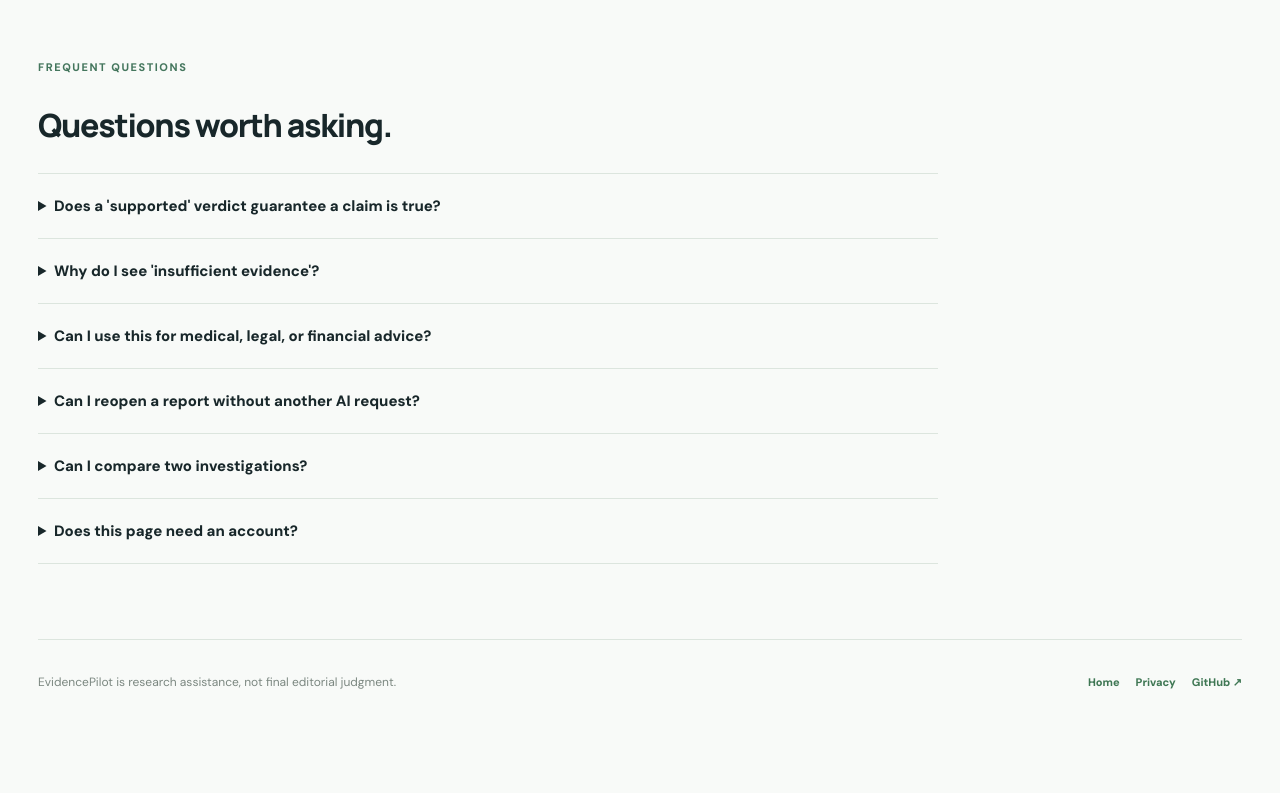
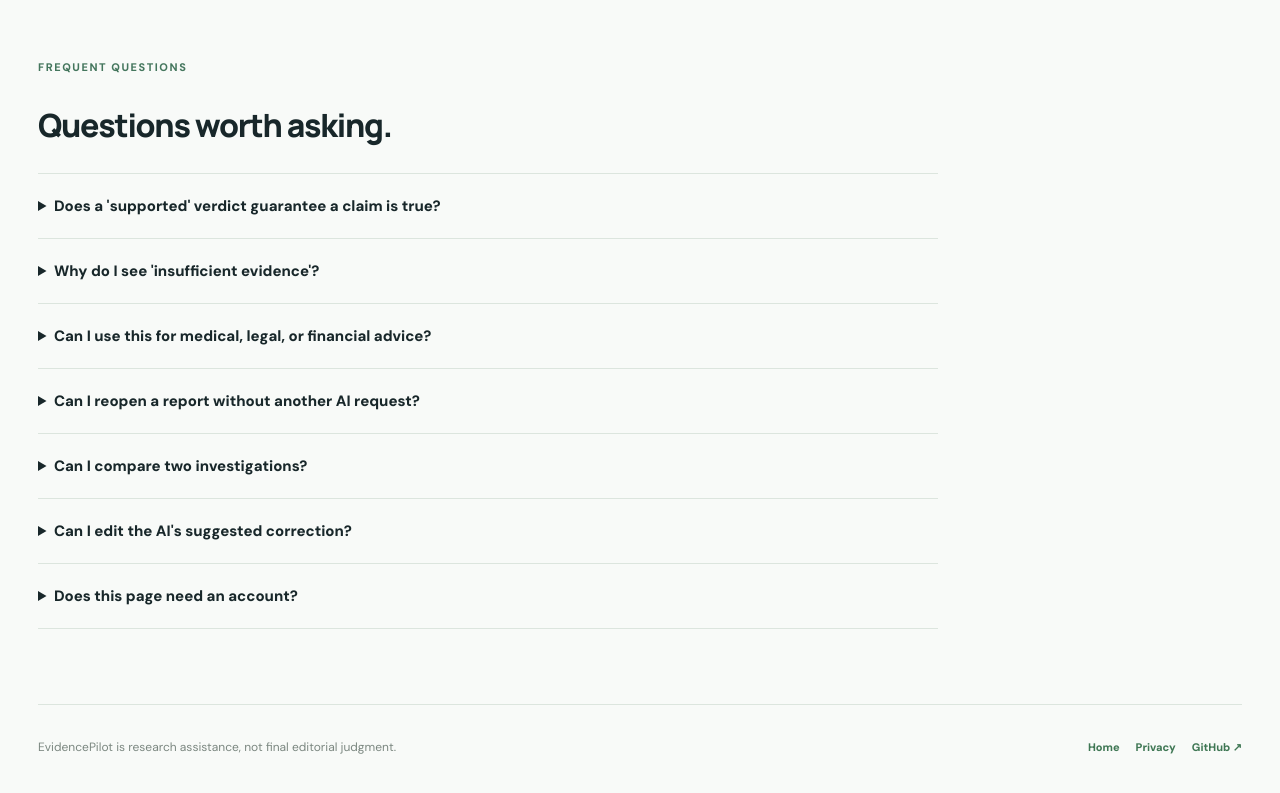
Before and after one commit to betterlifestyle04-commits/evidencepilot-ai, a Next.js app: page /how-it-works in a window 1280 px wide. Shown: the part 1775-2568 px from the top of the page. Before the commit the page ends 2513 px from the top, so only its background shows below. Built offline with nearby package versions, Linux system fonts and the light colour scheme.

Commit message:
Connect human editorial decisions to reports, exports and offline imports

```diff
--- a/app/globals.css
+++ b/app/globals.css
@@ -194,3 +194,37 @@
 .compare-no-changes{background:#f1f7f2;color:#40684d;padding:14px;border-radius:9px}
 @media(max-width:650px){.report-compare-workspace{padding:17px}.report-compare-header{flex-direction:column}.compare-metrics{grid-template-columns:1fr 1fr}.compare-metrics>div:nth-child(2){border-right:0}.compare-metrics>div:nth-child(-n+2){border-bottom:1px solid #e0eae1}.compare-claim-heading{flex-direction:column}.compare-verdicts{grid-template-columns:1fr}.compare-dates>span{display:none}}
 @media print{.compare-upload-row,.compare-options,.compare-error,.compare-notice{display:none!important}.compare-claim{break-inside:avoid}}
+
+/* Human editorial decisions and editable publication draft */
+.editorial-desk{border:1px solid #d7e4d9;background:#fcfefc;border-radius:20px;padding:27px;margin:25px 0}
+.editorial-desk-heading{display:flex;justify-content:space-between;gap:20px;align-items:start}
+.editorial-desk h3{font:800 clamp(22px,2.6vw,30px)/1.3 Manrope,sans-serif;letter-spacing:-.04em;margin:12px 0 9px}
+.editorial-desk-heading p,.editorial-draft-heading p{color:#637c6b;line-height:1.7;font-size:13px;max-width:750px}
+.editorial-count{background:#eaf6ee;border-radius:11px;padding:14px 17px;display:grid;gap:5px;flex-shrink:0;text-align:center}
+.editorial-count strong{font:800 25px Manrope,sans-serif;color:#22623c}.editorial-count small{font-size:13px;color:#688875}
+.editorial-count span{font-size:10px;color:#53745d;font-weight:700}
+.editorial-decision-list{display:grid;gap:10px;margin:23px 0}
+.editorial-decision{border:1px solid #e2eae3;border-radius:12px;padding:16px;display:grid;grid-template-columns:minmax(0,1fr) 200px;gap:22px;align-items:center;background:#fff}
+.editorial-decision>div>span{font-size:10px;color:#78917c;font-weight:800;letter-spacing:.09em}
+.editorial-decision p{font-size:13px;line-height:1.6;color:#344f3c;font-weight:700;margin:7px 0}
+.editorial-decision small{display:block;text-transform:capitalize;color:#718275;font-size:11px}
+.editorial-decision label{display:grid;gap:8px;min-width:0}
+.editorial-decision label>span,.editorial-draft-label{font-size:11px;color:#567963;font-weight:800}
+.editorial-decision select{font-size:12px;width:100%;padding:10px;border:1px solid #cddfd2;border-radius:8px;color:#244e35;background:#f9fbf9}
+.editorial-decision select:focus,.editorial-desk textarea:focus{outline:2px solid #98cba7;outline-offset:2px}
+.editorial-draft-heading{display:flex;justify-content:space-between;align-items:start;gap:18px;margin:26px 0 13px}
+.editorial-draft-heading h4{font:800 19px/1.4 Manrope,sans-serif;margin:8px 0}
+.editorial-draft-heading p{margin:0}
+.editorial-draft-label{display:block;margin-bottom:8px}
+.editorial-desk textarea{display:block;width:100%;min-height:170px;resize:vertical;padding:16px;border:1px solid #cfdfd2;border-radius:12px;color:#294c35;background:#fff;font:400 13px/1.8 Manrope,sans-serif}
+.editorial-draft-actions{display:flex;justify-content:space-between;align-items:center;gap:13px;flex-wrap:wrap;margin-top:10px}
+.editorial-draft-actions>span{font-size:11px;color:#778c7b}
+.editorial-readiness{margin-top:22px;padding:17px;border-radius:12px;background:#eef6ef}
+.editorial-readiness>strong{color:#275b3b;font-size:12px}
+.editorial-readiness-grid{display:flex;gap:9px;flex-wrap:wrap;margin:11px 0}
+.editorial-readiness-grid span{font-size:11px;border-radius:99px;padding:8px 11px}
+.editorial-pending{background:#fff7e7;color:#856530}.editorial-reviewed{background:#def1e1;color:#286b47}
+.editorial-readiness p{font-size:11px;color:#65816e;line-height:1.65;margin:8px 0 0}
+@media(max-width:700px){.editorial-decision{grid-template-columns:1fr;gap:13px}.editorial-draft-heading{flex-direction:column}}
+@media(max-width:560px){.editorial-desk{padding:17px}.editorial-desk-heading{flex-direction:column}.editorial-count{width:100%;text-align:left;display:flex;align-items:center}}
+@media print{.editorial-desk button,.editorial-decision select{display:none!important}.editorial-desk textarea{border:0;background:white;resize:none;min-height:0}}
--- a/app/how-it-works/page.tsx
+++ b/app/how-it-works/page.tsx
@@ -13,6 +13,7 @@ const questions = [
   { question: "Can I use this for medical, legal, or financial advice?", answer: "You can use it to organize preliminary research, but never as the sole basis for a consequential decision. Consult qualified professionals and primary sources for high-stakes questions." },
   { question: "Can I reopen a report without another AI request?", answer: "Yes. Export your investigation as EvidencePilot JSON, then use Reopen saved report on the analyzer. The file is read locally without contacting Nemotron or Tavily. Old verdicts are not rechecked, and imported files are labelled as saved snapshots." },
   { question: "Can I compare two investigations?", answer: "Yes. With a report open, use Compare two evidence reports to load another saved EvidencePilot JSON export in your browser. The comparison reports changes in verdicts, evidence strength and cited URLs for near-identical claims. It is not a new fact-check, and text with different wording is not matched automatically." },
+  { question: "Can I edit the AI's suggested correction?", answer: "Yes. The Human Editorial Desk lets you choose a personal editing decision for each claim and rewrite the proposed text locally. Your edits are not reassessed by Nemotron, and they do not change the original AI verdicts. Export JSON to preserve your decisions and working draft." },
   { question: "Does this page need an account?", answer: "No account is required. The public demo uses server-side AI credentials and rate limiting, and analysis may be unavailable if its usage limits are reached." }
 ];
 export default function HowItWorks() {
--- a/app/privacy/page.tsx
+++ b/app/privacy/page.tsx
@@ -10,7 +10,7 @@ export default function Privacy() {
         <section className="info-card"><span className="info-number">01</span><h2>What is sent</h2><p>When you analyze text, the browser sends it to EvidencePilot's server. Factual claims and analysis context are then sent to Nebius Token Factory, and search queries based on those claims are sent to Tavily. Those providers process requests under their own terms and privacy practices.</p></section>
         <section className="info-card"><span className="info-number">02</span><h2>What is stored</h2><p>The current application code does not contain a user-account database or a feature that intentionally saves your text as a permanent document. Hosting, infrastructure, analytics (if later added), and upstream providers may process technical logs or retain data according to their own policies.</p></section>
         <section className="info-card"><span className="info-number">03</span><h2>Usage protection</h2><p>Production analysis is protected by rate limiting, which may process a network identifier such as your IP address using an external rate-limit store. This reduces abuse and protects limited demo credits.</p></section>
-        <section className="info-card"><span className="info-number">04</span><h2>Your control</h2><p>Submitting content is optional. You can clear the text box without analyzing it. You can download a JSON report, reopen it, and compare it locally with another saved report without new provider requests. Research notes, comparison files, and source-review checkboxes remain in your browser session unless you export them. Reopened files are not independently verified.</p></section>
+        <section className="info-card"><span className="info-number">04</span><h2>Your control</h2><p>Submitting content is optional. You can clear the text box without analyzing it. You can download a JSON report, reopen it, and compare it locally with another saved report without new provider requests. Research notes, comparison files, manual editorial decisions, working drafts, and source-review checkboxes remain in your browser session unless you export them. Those local edits are not submitted to Nebius or Tavily. Reopened files are not independently verified.</p></section>
       </div>
       <section className="info-faq"><span className="step-index">OPEN SOURCE</span><h2>Review how it works.</h2><p>Our source code is available for technical inspection. Provider configurations, hosting policies, and data handling may change as the project develops.</p><a href="https://github.com/betterlifestyle04-commits/evidencepilot-ai" target="_blank" rel="noopener noreferrer" className="text-link">View the EvidencePilot repository ↗</a></section>
     </article>
--- a/app/report-import.ts
+++ b/app/report-import.ts
@@ -1,4 +1,5 @@
 import type { ClaimInsight, EvidenceDetail, InvestigationSummary } from "./report-insights";
+import { parseEditorialReview, type EditorialReview } from "./editorial-review";
 
 /**
  * Only accepts self-contained EvidencePilot exports. All imported data is
@@ -19,6 +20,7 @@ export type SavedSnapshot = {
   completedAt: string | null;
   reviewedUrls: string[];
   sourceNotes: Record<string, string>;
+  editorialReview: EditorialReview;
 };
 
 const verdicts = new Set(["supported", "contradicted", "mixed", "insufficient_evidence"]);
@@ -165,6 +167,7 @@ export function parseSavedReport(raw: string): SavedSnapshot {
     report: { claims, rewrite, model, mode, providerCalls, investigation },
     completedAt: validTimestamp(file.analysisCompletedAt),
     reviewedUrls,
-    sourceNotes
+    sourceNotes,
+    editorialReview: parseEditorialReview(file.manualEditorialReview, claims.length, rewrite)
   };
 }
```
Also changed, not shown: app/analyzer.tsx (+25 -6 lines), 1 other file (tests, documents, lock files or other folders).
